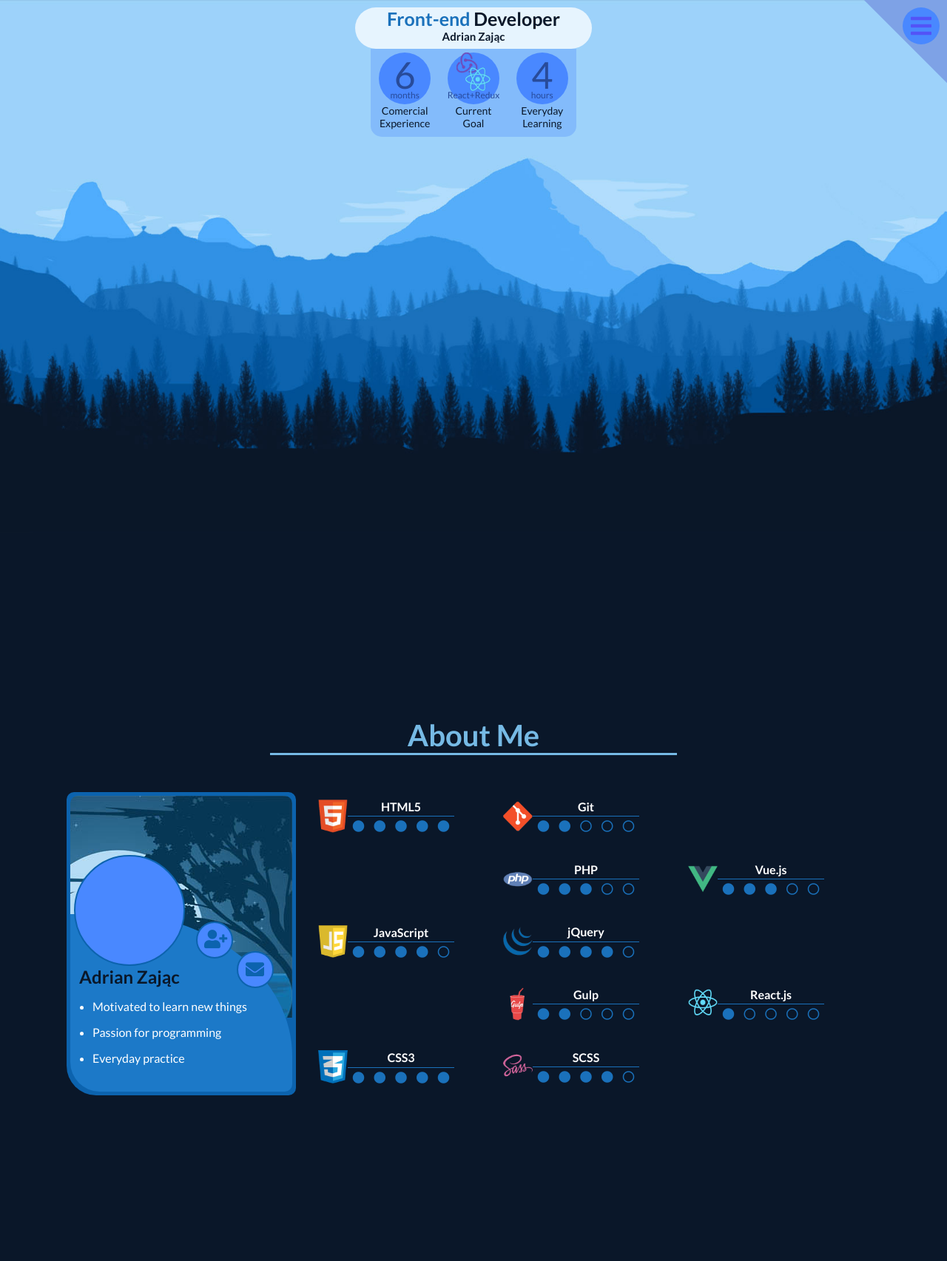
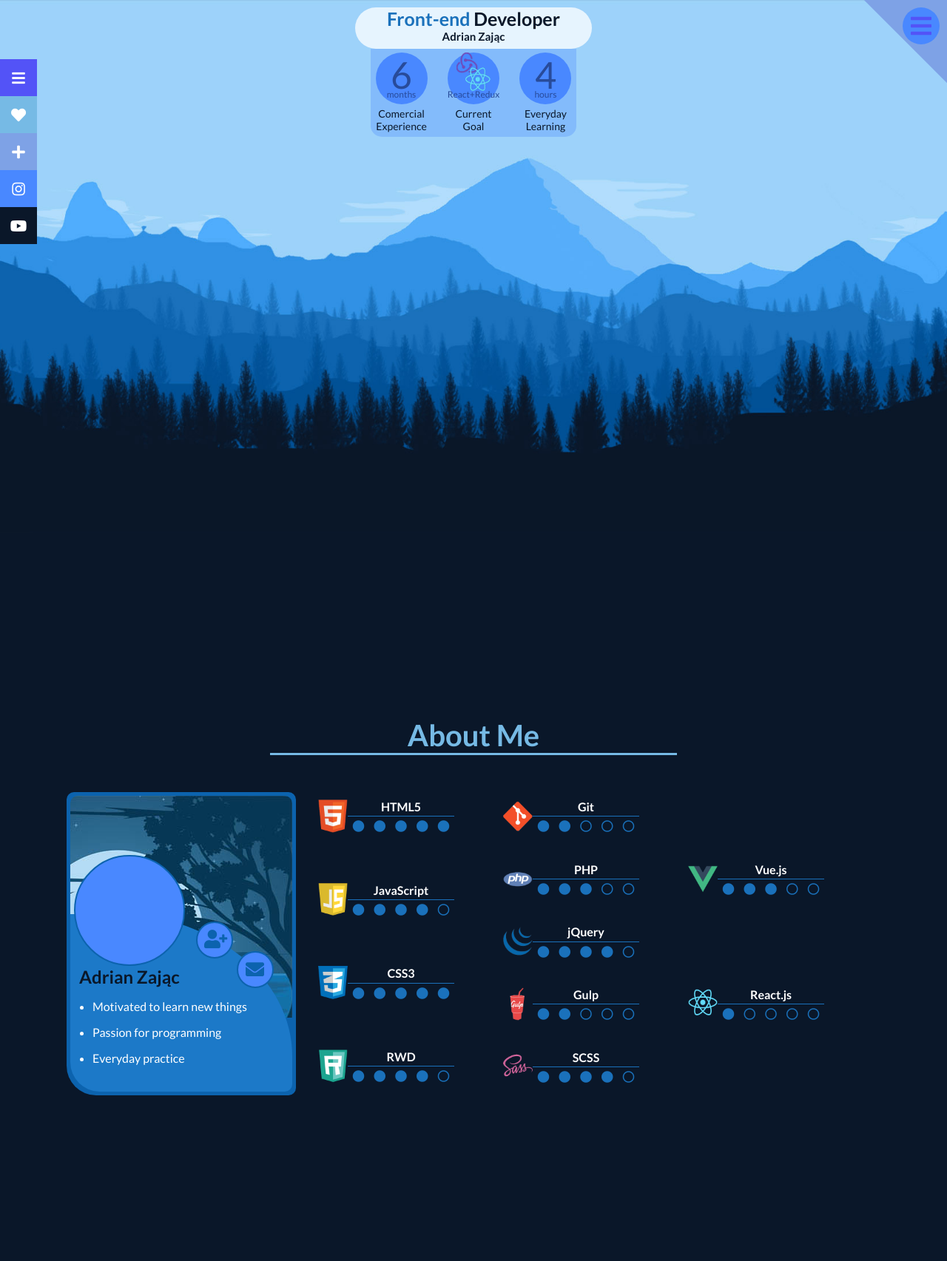
Before and after one commit to 965750/portfolio, a PHP site: page / in a window 1280 px wide; the page is wider, and only the part inside the window is pictured. Shown: the top 1705 px of that part at 74% size. Run offline with PHP 8.4, Linux system fonts and the light colour scheme; some libraries are stand-ins or nearby versions.

Commit message:
new menu fixed bar

```diff
--- a/src/css/style.css
+++ b/src/css/style.css
@@ -131,7 +131,10 @@ main {
       display: -ms-flexbox;
       display: flex;
       width: 87%;
-      margin: auto; }
+      margin: auto;
+      -webkit-box-pack: justify;
+          -ms-flex-pack: justify;
+              justify-content: space-between; }
       main .banerCont .banerBot .banerBotBg {
         height: 70%;
         width: 87%;
@@ -143,7 +146,6 @@ main {
         border-bottom-right-radius: 15px; }
       main .banerCont .banerBot .signleCircleCont {
         width: 30%;
-        margin: auto;
         height: 100%;
         padding-top: 5px; }
         main .banerCont .banerBot .signleCircleCont .circleCont {
@@ -161,7 +163,7 @@ main {
             -webkit-transform: translate(-50%);
                 -ms-transform: translate(-50%);
                     transform: translate(-50%);
-            bottom: 5px;
+            bottom: 6px;
             color: #284b9a; }
           main .banerCont .banerBot .signleCircleCont .circleCont .numberAbove {
             width: 100%;
@@ -187,7 +189,8 @@ main {
         main .banerCont .banerBot .signleCircleCont .underCircle {
           text-align: center;
           color: #0A1729;
-          font-size: 14px; }
+          font-size: 14px;
+          padding-top: 4px; }
   main .artiHeader {
     font-size: 40px;
     text-align: center;
@@ -296,7 +299,7 @@ main {
     main .moreInfoCont .third {
       margin-left: 50px; }
     main .moreInfoCont .first .singleSkillCont {
-      margin-bottom: 125px; }
+      margin-bottom: 68px; }
     main .moreInfoCont .first .singleSkillCont:last-child {
       margin-bottom: 0px; }
     main .moreInfoCont .second .singleSkillCont {
--- /dev/null
+++ b/src/css/styleBar.css
@@ -0,0 +1,118 @@
+.template {
+  background: #5353f7;
+  height: 100px;
+  width: 150px;
+  float: right; }
+  .template span {
+    font-size: 27px; }
+
+.barContAll {
+  z-index: 10;
+  width: 150px;
+  height: 250px;
+  position: fixed;
+  top: 10%;
+  left: 0px;
+  -webkit-transition: all .3s;
+  -o-transition: all .3s;
+  transition: all .3s; }
+  .barContAll .singleBtnCont {
+    width: 150px;
+    display: -webkit-box;
+    display: -ms-flexbox;
+    display: flex;
+    position: absolute;
+    -webkit-transition: all .2s;
+    -o-transition: all .2s;
+    transition: all .2s; }
+    .barContAll .singleBtnCont .leftPanelCont {
+      width: 20%;
+      height: 100vh;
+      position: fixed;
+      top: 0px;
+      left: -20%;
+      -webkit-transition: all .3s;
+      -o-transition: all .3s;
+      transition: all .3s; }
+    .barContAll .singleBtnCont .leftPanelActive {
+      left: 0%; }
+    .barContAll .singleBtnCont .barContLeft {
+      width: 50px;
+      height: 50px;
+      text-align: center;
+      line-height: 54px;
+      -webkit-transition: all .1s;
+      -o-transition: all .1s;
+      transition: all .1s; }
+      .barContAll .singleBtnCont .barContLeft .iconFA {
+        color: white;
+        font-size: 20px; }
+      .barContAll .singleBtnCont .barContLeft:hover {
+        cursor: pointer;
+        width: 60px; }
+      .barContAll .singleBtnCont .barContLeft .ys {
+        padding-right: 3px; }
+    .barContAll .singleBtnCont .barContRight {
+      background: #4c4c4c;
+      width: 100px;
+      height: 50px;
+      text-align: center;
+      line-height: 50px;
+      border-bottom-right-radius: 10px;
+      border-top-right-radius: 10px; }
+      .barContAll .singleBtnCont .barContRight span {
+        color: #fff;
+        font-size: 14px; }
+  .barContAll .menu {
+    top: 0px; }
+    .barContAll .menu .barContLeft {
+      background: #5353f7; }
+      .barContAll .menu .barContLeft:hover {
+        background: #6b6bf8; }
+    .barContAll .menu .leftPanelCont {
+      background: #5353f7;
+      -webkit-box-shadow: inset -5px 0px 8px #3131f5;
+              box-shadow: inset -5px 0px 8px #3131f5; }
+  .barContAll .fav {
+    top: 50px; }
+    .barContAll .fav .barContLeft {
+      background: #76bae5; }
+      .barContAll .fav .barContLeft:hover {
+        background: #8bc5e9; }
+    .barContAll .fav .leftPanelCont {
+      background: #76bae5;
+      -webkit-box-shadow: inset -5px 0px 8px #58abdf;
+              box-shadow: inset -5px 0px 8px #58abdf; }
+  .barContAll .subs {
+    top: 100px; }
+    .barContAll .subs .barContLeft {
+      background: #7ea2e6; }
+      .barContAll .subs .barContLeft:hover {
+        background: #93b1ea; }
+    .barContAll .subs .leftPanelCont {
+      background: #7ea2e6;
+      -webkit-box-shadow: inset -5px 0px 8px #608ce0;
+              box-shadow: inset -5px 0px 8px #608ce0; }
+  .barContAll .insta {
+    top: 150px; }
+    .barContAll .insta .barContLeft {
+      background: #4988ff; }
+      .barContAll .insta .barContLeft:hover {
+        background: #6399ff; }
+    .barContAll .insta .leftPanelCont {
+      background: #4988ff;
+      -webkit-box-shadow: inset -5px 0px 8px #2571ff;
+              box-shadow: inset -5px 0px 8px #2571ff; }
+  .barContAll .vid {
+    top: 200px; }
+    .barContAll .vid .barContLeft {
+      background: #0A1729; }
+      .barContAll .vid .barContLeft:hover {
+        background: #0f233e; }
+    .barContAll .vid .leftPanelCont {
+      background: #0A1729;
+      -webkit-box-shadow: inset -5px 0px 8px #03070c;
+              box-shadow: inset -5px 0px 8px #03070c; }
+
+.barContAllActive {
+  left: 20%; }
--- a/src/index.html
+++ b/src/index.html
@@ -7,6 +7,7 @@
     <link href="https://fonts.googleapis.com/css?family=Lato:400,700&amp;subset=latin-ext" rel="stylesheet">
     <link href="https://use.fontawesome.com/releases/v5.0.8/css/all.css" rel="stylesheet">
     <link rel="stylesheet" href="css/style.css">
+    <link rel="stylesheet" href="css/styleBar.css">
     <meta name="viewport" content="width=device-width, user-scalable=no, initial-scale=1.0, maximum-scale=1.0, minimum-scale=1.0">
     <script src="https://code.jquery.com/jquery-3.3.1.min.js" integrity="sha256-FgpCb/KJQlLNfOu91ta32o/NMZxltwRo8QtmkMRdAu8=" crossorigin="anonymous"></script>
 </head>
@@ -34,6 +35,64 @@
         </article>
     </header>
     <main>
+                <!-- Fixed Baner -->
+        <article class="barContAll">
+        <div class="singleBtnCont menu">
+            <div class="leftPanelCont">
+
+            </div>
+            <div class="barContLeft">
+                <i class="fas fa-bars iconFA nc"></i>
+            </div>
+            <div class="barContRight iconFA">
+                <span>Open Menu</span>
+            </div>
+        </div>
+        <div class="singleBtnCont fav">
+            <div class="leftPanelCont">
+
+            </div>
+            <div class="barContLeft">
+                <i class="fas fa-heart iconFA nc"></i>
+            </div>
+            <div class="barContRight">
+                <span>Share Love</span>
+            </div>
+        </div>
+        <div class="singleBtnCont subs">
+            <div class="leftPanelCont">
+
+            </div>
+            <div class="barContLeft">
+                <i class="fas fa-plus iconFA nc"></i>
+            </div>
+            <div class="barContRight">
+                <span>Subscribe!</span>
+            </div>
+        </div>
+        <div class="singleBtnCont insta">
+            <div class="leftPanelCont">
+
+            </div>
+            <div class="barContLeft">
+                <i class="fab fa-instagram iconFA nc"></i>
+            </div>
+            <div class="barContRight">
+                <span>Instagram</span>
+            </div>
+        </div>
+        <div class="singleBtnCont vid">
+            <div class="leftPanelCont">
+
+            </div>
+            <div class="barContLeft">
+                <i class="fab fa-youtube iconFA nc"></i>
+            </div>
+            <div class="barContRight">
+                <span>Watch Video</span>
+            </div>
+        </div>
+    </article>
         <article class="wrapper">
             <article class="banerCont">
                 <div class="banerTop">
@@ -137,6 +196,19 @@
                                     <i class="fas fa-circle"></i>
                                     <i class="fas fa-circle"></i>
                                     <i class="fas fa-circle"></i>
+                                </div>
+                            </div>
+                        </div>
+                        <div class="singleSkillCont">
+                            <img src="img/rwd.png">
+                            <div class="skill">
+                                <p>RWD</p>
+                                <div class="exp">
+                                    <i class="fas fa-circle"></i>
+                                    <i class="fas fa-circle"></i>
+                                    <i class="fas fa-circle"></i>
+                                    <i class="fas fa-circle"></i>
+                                    <i class="far fa-circle"></i>
                                 </div>
                             </div>
                         </div>
@@ -282,6 +354,7 @@
         </article>
     </main>
     <script src="js/main.js"></script>
+    <script src="js/mainBar.js"></script>
 </body>
 
 </html>
--- a/src/js/main.js
+++ b/src/js/main.js
@@ -1,23 +1,43 @@
-$(document).ready(function(){
+$(document).ready(function () {
 
-let nav = 0;
-    $(".btnNav").on("click", function(){
-        if(nav == 0){
+    let nav = 0;
+    $(".btnNav").on("click", function () {
+        if (nav == 0) {
 
             $(".navOpt").animate({
                 right: '0px'
-            },200);
+            }, 200);
 
             nav = 1;
-        }
-        else
-        {
+        } else {
 
             $(".navOpt").animate({
                 right: '-200px'
-            },400);
+            }, 400);
 
             nav = 0;
         }
     });
+    if($(this).scrollTop() >= 200){
+        $(".banerCont").css({
+                opacity: '0'
+            });
+    }
+    $(window).on("scroll", function(){
+    //banerTOP
+        if($(this).scrollTop() >= 200){
+            $(".banerCont").css({
+                opacity: '-=.18'
+            });
+        } else if($(this).scrollTop() == 0){
+            $(".banerCont").css({
+                opacity: '1'
+            });
+        }
+        else {
+            $(".banerCont").css({
+                opacity: '+=.5'
+            });
+        }
+    });
 });
--- /dev/null
+++ b/src/scss/mixins.scss
@@ -0,0 +1,12 @@
+@mixin singleBtn($cols){
+        .barContLeft {
+            background: $cols;
+            &:hover {
+                background: lighten($cols, 5%);
+            }
+        }
+        .leftPanelCont{
+            background: $cols;
+            box-shadow: inset -5px 0px 8px darken($cols, 7%);
+        }
+}
--- a/src/scss/style.scss
+++ b/src/scss/style.scss
@@ -1,19 +1,5 @@
-$p1: #2e112d;
-$p2: #540030;
-$p3: #4A0D32;
-$p4: #820434;
-$p5: #FF6C40;
-
-$col9: #284b9a;
-$col8: #0C63AE;
-$col7: #1A71BB;
-$col6: #3091E4;
-$col5: #0A1729;
-$col4: #4988ff;
-$col3: #7ea2e6;
-$col2: #76bae5;
-$col1: #5353f7;
-
+@import 'mixins';
+@import 'variables';
 
 body {
     margin: 0px;
@@ -153,6 +139,7 @@ main {
             display: flex;
             width: 87%;
             margin: auto;
+            justify-content: space-between;
             .banerBotBg{
                 height: 70%;
                 width: 87%;
@@ -165,7 +152,6 @@ main {
             }
             .signleCircleCont{
                 width: 30%;
-                margin: auto;
                 height: 100%;
                 padding-top: 5px;
                 .circleCont{
@@ -181,7 +167,7 @@ main {
                         position: absolute;
                         left: 50%;
                         transform: translate(-50%);
-                        bottom: 5px;
+                        bottom: 6px;
                         color: $col9;
                     }
                     .numberAbove{
@@ -209,6 +195,7 @@ main {
                     text-align: center;
                     color: $col5;
                     font-size: 14px;
+                    padding-top: 4px;
                     span{
 
                     }
@@ -341,7 +328,7 @@ main {
             margin-left: 50px;
         }
         .first .singleSkillCont {
-            margin-bottom: 125px;
+            margin-bottom: 68px;
         }
         .first .singleSkillCont:last-child {
             margin-bottom: 0px;
--- /dev/null
+++ b/src/scss/styleBar.scss
@@ -0,0 +1,151 @@
+@import 'variables';
+@import 'mixins';
+
+@mixin singleBtn($cols){
+        .barContLeft {
+            background: $cols;
+            &:hover {
+                background: lighten($cols, 5%);
+            }
+        }
+        .leftPanelCont{
+            background: $cols;
+            box-shadow: inset -5px 0px 8px darken($cols, 7%);
+        }
+}
+
+.template{
+    background: $col1;
+    height: 100px;
+    width: 150px;
+    float: right;
+    span{
+        font-size: 27px;
+    }
+}
+
+.barContAll {
+    z-index: 10;
+    width: 150px;
+    height: 250px;
+    position: fixed;
+    top: 10%;
+    left: 0px;
+    transition: all .3s;
+    .singleBtnCont {
+        width: 150px;
+        display: flex;
+        position: absolute;
+        transition: all .2s;
+        .leftPanelCont{
+            width: 20%;
+            height: 100vh;
+            position: fixed;
+            top: 0px;
+            left: -20%;
+            transition: all .3s;
+        }
+        .leftPanelActive{
+            left: 0%;
+        }
+        .barContLeft {
+            width: 50px;
+            height: 50px;
+            text-align: center;
+            line-height: 54px;
+            transition: all .1s;
+            .iconFA {
+                color: white;
+                font-size: 20px;
+            }
+            &:hover {
+                cursor: pointer;
+                width: 60px;
+            }
+            .ys{
+                padding-right: 3px;
+            }
+        }
+        .barContRight {
+            background: #4c4c4c;
+            width: 100px;
+            height: 50px;
+            text-align: center;
+            line-height: 50px;
+            border-bottom-right-radius: 10px;
+            border-top-right-radius: 10px;
+            span {
+                color: #fff;
+                font-size: 14px;
+            }
+        }
+    }
+    .menu {
+        top: 0px;
+        .barContLeft {
+            background: $col1;
+            &:hover {
+                background: lighten($col1, 5%);
+            }
+        }
+        .leftPanelCont{
+            background: $col1;
+            box-shadow: inset -5px 0px 8px darken($col1, 7%);
+        }
+    }
+    .fav {
+        top: 50px;
+        .barContLeft {
+            background: $col2;
+            &:hover {
+                background: lighten($col2, 5%);
+            }
+        }
+        .leftPanelCont{
+            background: $col2;
+            box-shadow: inset -5px 0px 8px darken($col2, 7%);
+        }
+    }
+    .subs {
+        top: 100px;
+        .barContLeft {
+            background: $col3;
+            &:hover {
+                background: lighten($col3, 5%);
+            }
+        }
+        .leftPanelCont{
+            background: $col3;
+            box-shadow: inset -5px 0px 8px darken($col3, 7%);
+        }
+    }
+    .insta {
+        top: 150px;
+        .barContLeft {
+            background: $col4;
+            &:hover {
+                background: lighten($col4, 5%);
+            }
+        }
+        .leftPanelCont{
+            background: $col4;
+            box-shadow: inset -5px 0px 8px darken($col4, 7%);
+        }
+    }
+    .vid {
+        top: 200px;
+        .barContLeft {
+            background: $col5;
+            &:hover {
+                background: lighten($col5, 5%);
+            }
+        }
+        .leftPanelCont{
+            background: $col5;
+            box-shadow: inset -5px 0px 8px darken($col5, 7%);
+        }
+    }
+}
+.barContAllActive {
+	left: 20%;
+}
--- /dev/null
+++ b/src/scss/variables.scss
@@ -0,0 +1,23 @@
+$col1b: #77891B;
+$col2b: #D54A2D;
+$col3b: #49B1BC;
+$col4b: #ccc61e;
+$col5b: #B22F34;
+$col6b: #DA5084;
+$col7b: #E9A35B;
+
+$p1: #2e112d;
+$p2: #540030;
+$p3: #4A0D32;
+$p4: #820434;
+$p5: #FF6C40;
+
+$col9: #284b9a;
+$col8: #0C63AE;
+$col7: #1A71BB;
+$col6: #3091E4;
+$col5: #0A1729;
+$col4: #4988ff;
+$col3: #7ea2e6;
+$col2: #76bae5;
+$col1: #5353f7;
```
Also changed, not shown: src/js/mainBar.js (added, +70 -0 lines), src/css/mixins.css (added), src/css/variables.css (added), src/img/rwd.png (added).
